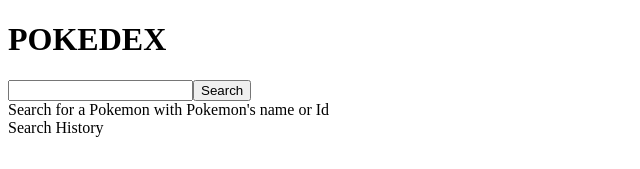
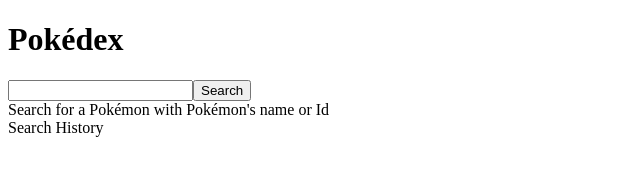
Before and after one commit to pteerawatt/Pokedex, a React app: page / in a window 1280 px wide. Shown: the top 169 px of the page, without its empty margins (0-640 px from the left). Built offline with nearby package versions, Linux system fonts and the light colour scheme; the HTML template or start-up script is replaced by a standard one.

Commit message:
styled headers

```diff
--- a/client/src/component/App.jsx
+++ b/client/src/component/App.jsx
@@ -51,15 +51,15 @@
     return (
       <div className="app">
         <div className="header">
-          <h1>POKEDEX</h1>
-          <form onSubmit={this.handleSearch}>
+          <h1 className="header-text">Pokédex</h1>
+          <form className="search-box" onSubmit={this.handleSearch}>
             <input onChange={this.handleChange}></input>
             <button>Search</button>
           </form>
         </div>
         <div className="main-display-wrapper">
           <div className="gen-info-wrapper">
-            {this.state.pokemon.id ? <GenInfo info={this.state.pokemon}/> : <div>Search for a Pokemon with Pokemon's name or Id</div>}
+            {this.state.pokemon.id ? <GenInfo info={this.state.pokemon}/> : <div>Search for a Pokémon with Pokémon's name or Id</div>}
             <div className="evo-var-wrapper">
               {this.state.pokemon.id ? <EvolutionNVariety data={this.state.pokemon.evolution} searchPokemon={this.searchPokemon} cat={'Evolution'}/>: null}
               {this.state.pokemon.id ? <EvolutionNVariety data={this.state.pokemon.varieties} searchPokemon={this.searchPokemon} cat={'Varieties'}/>: null}
--- a/client/src/component/GenInfo.jsx
+++ b/client/src/component/GenInfo.jsx
@@ -22,10 +22,10 @@
 
   return (
     <div>
-      <h2>{parseName}</h2>
+      <h2 className="secondary-headers">{parseName}</h2>
       <img className="main-image" src={imageUrl} alt={`image of ${info.name}`} style={{backgroundColor: `${info.color}`}}/>
       <div>
-        <h3>Pokédex data</h3>
+        <h3 className="secondary-headers">Pokédex data</h3>
         <div>{`Genders: ${gender(info.genders)}`}</div>
         <div>{`Color: ${info.color}`}</div>
         <div>{`Types: ${types}`}</div>
```
Also changed, not shown: 1 other file (tests, documents, lock files or other folders).
